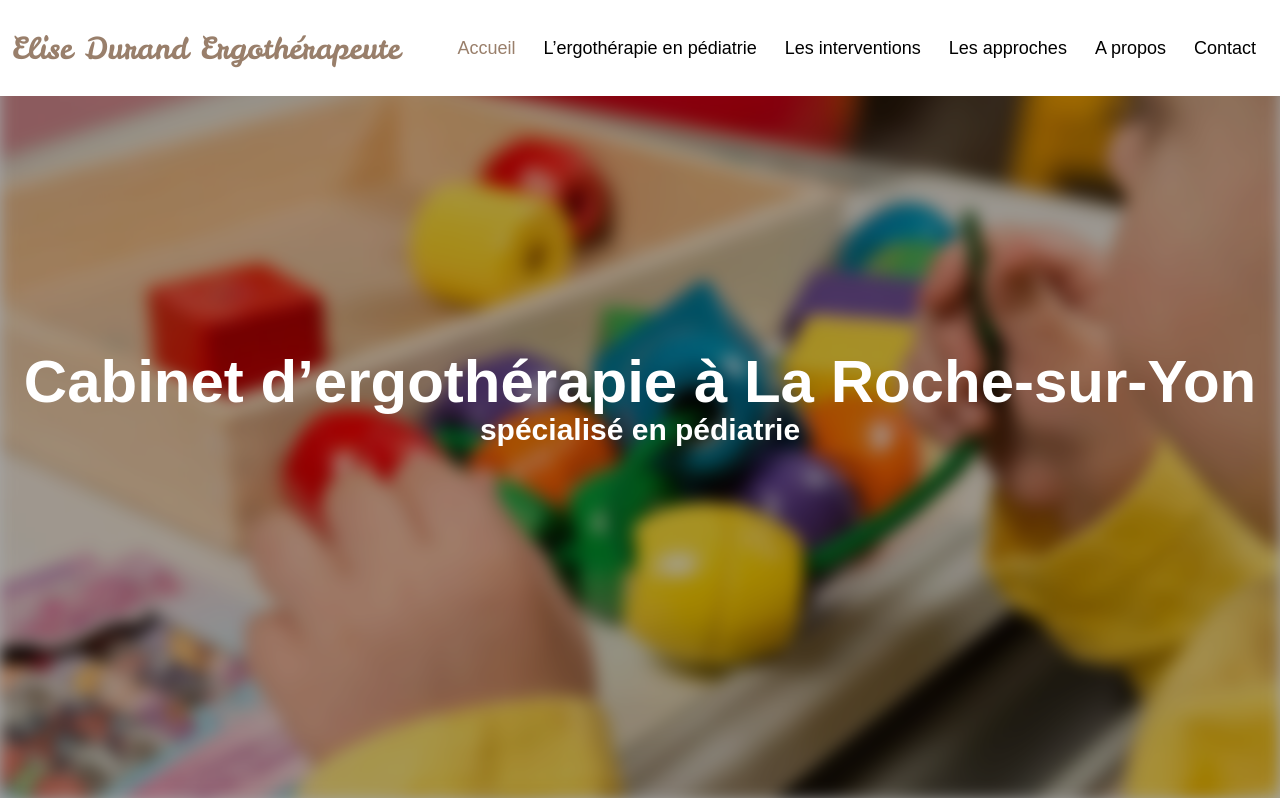
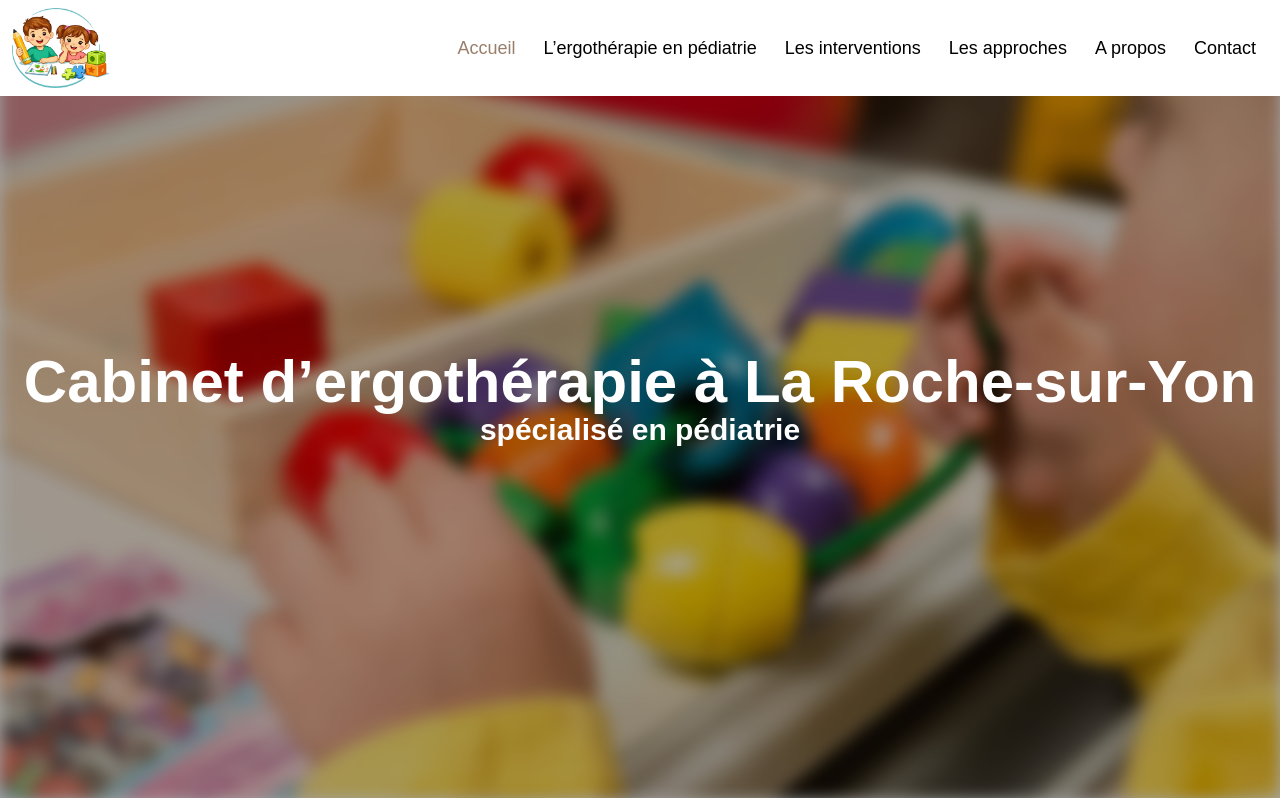
Before and after one commit to PoloLoveTaco/Site-Elise, a React (Vite) app: page / in a window 1280 px wide. Shown: the top 798 px of the page. Built offline with nearby package versions, Linux system fonts and the light colour scheme.

Commit message:
[ADD] logo

```diff
--- a/src/components/headerBar.tsx
+++ b/src/components/headerBar.tsx
@@ -1,6 +1,7 @@
 import { Link, useLocation } from "react-router-dom"
 import { useState } from "react"
 import color from '../assets/styles/color';
+import logo from '../assets/logo.png';
 
 const navItems = [
 	{ label: "Accueil", to: "/home" },
@@ -31,9 +32,7 @@ function HeaderBar() {
 
 					{/* TITRE */}
 					<Link to="/home" className="flex items-center gap-3">
-						<p className={`text-3xl text-[#997f6b] font-leckerli`}>
-							Elise Durand Ergothérapeute
-						</p>
+						<img src={logo} alt="Elise Durand Ergothérapeute" className="h-20 w-auto" />
 					</Link>
 
 
```
Also changed, not shown: src/assets/logo.png (added).
